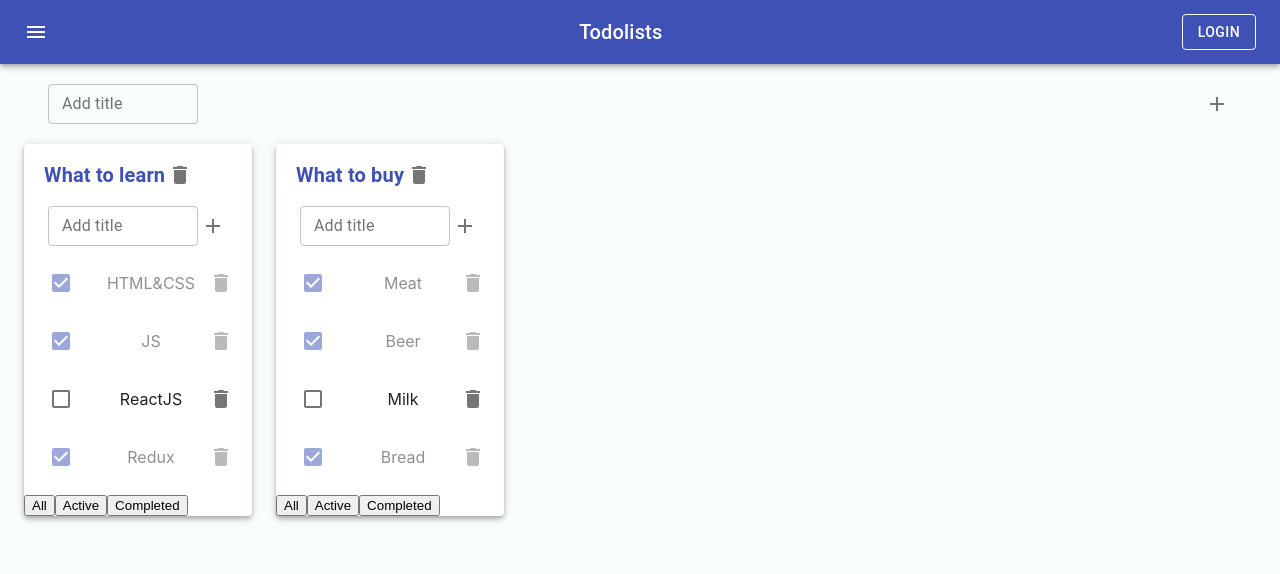
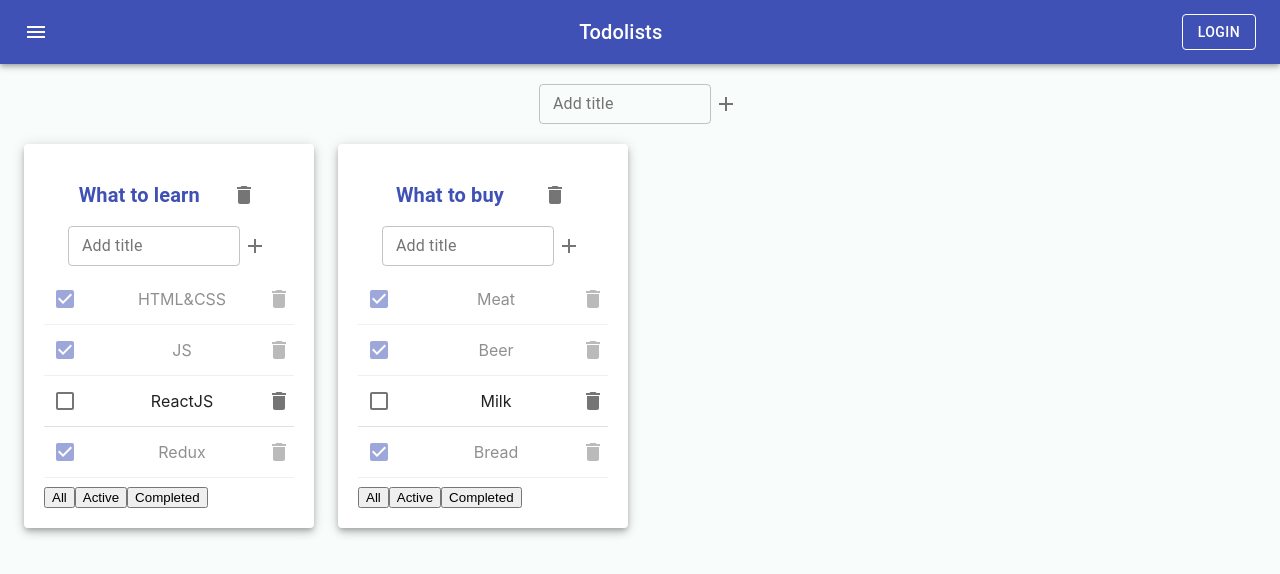
Before and after one commit to AliaksandrLiubanets/todolist, a React (Create React App) app: page / in a window 1280 px wide. Shown: the top 574 px of the page. Built offline with nearby package versions, Linux system fonts and the light colour scheme.

Commit message:
Add divider, disableGutters,  dense to ListItem in elementsTask

```diff
--- a/src/AddItemForm.tsx
+++ b/src/AddItemForm.tsx
@@ -27,22 +27,21 @@ const AddItemForm = (props: AddItemFormPropsType) => {
         setTitle('')
     }
 
-    return <Container style={{display: 'flex', justifyItems: "center", justifyContent: "space-between"}} className={s.input_block}>
+    return <Container style={{display: 'flex', width: "250px"}} >
         <TextField variant={'outlined'}
                    size={'small'}
                    label="Add title"
-                   style={{width: "150px"}}
                    value={title}
                    onChange={setInputValue}
                    onKeyPress={seInputValueOnKeyPress}
                    error={!!error}
                    helperText={error}
+                   margin={"none"}
         />
         <IconButton size={"small"}
                     onClick={addItem}>
             <Add />
         </IconButton>
-        {/*{error && <div className={s.error_message}>{error}</div>}*/}
     </Container>
 }
 
--- a/src/App.tsx
+++ b/src/App.tsx
@@ -103,7 +103,7 @@ function App() {
         }
 
         return <Grid key={tl.id} item>
-            <Paper elevation={4}>
+            <Paper elevation={5} style={{padding: "20px"}}>
                 <Todolist id={tl.id}
                           title={tl.title}
                           filter={tl.filter}
@@ -140,7 +140,6 @@ function App() {
                 </Grid>
                 <Grid container
                       spacing={3}
-                      justifyContent={'flex-start'}
                 >
                     {todolListComponents}
                 </Grid>
--- a/src/Todolist.tsx
+++ b/src/Todolist.tsx
@@ -36,6 +36,9 @@ export function Todolist(props: propsType) {
         const removeTask = () => props.removeTask(el.id, props.id)
 
         return <ListItem key={el.id}
+                         divider
+                         disableGutters
+                         dense
                          style={{display: 'flex', justifyContent: 'space-between'}}
                          className={el.isDone ? s.is_done : ''}>
             <ListItemIcon style={{display: 'block'}}>
@@ -63,7 +66,7 @@ export function Todolist(props: propsType) {
 
     return (
         <div className={s.border}>
-            <Container  style={{display: 'flex', padding: "15px 20px"}}>
+            <Container  style={{display: 'flex', justifyContent: "space-around", justifyItems: "center", padding: "15px 20px"}}>
                 <Typography variant={'h6'} style={{fontWeight: 'bold'}} color={'primary'}>
                     <EditableSpan title={props.title}
                                   onChange={changeTodolistTitle}/>
@@ -75,7 +78,7 @@ export function Todolist(props: propsType) {
 
             </Container>
             <AddItemForm addItem={addTaskToTodolist}/>
-            <List >
+            <List>
                 {elementsTask}
             </List>
             <div className={s.filter}>
```
